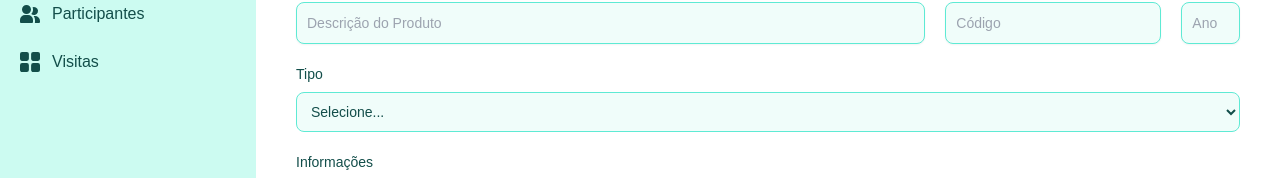
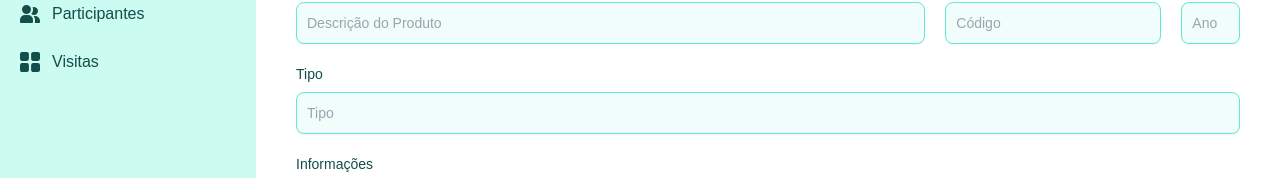
Before and after one commit to RicardoMBregalda/acervo-bitbus, a Vue app in the folder bitbus-frontend/: page /acervo/form in a window 1280 px wide. Shown: the part 174-352 px from the top of the page. Built offline with nearby package versions, Linux system fonts and the light colour scheme.

Commit message:
fix: pequenos fixes para produto

```diff
--- a/bitbus-frontend/src/views/acervo/AcervoForm.vue
+++ b/bitbus-frontend/src/views/acervo/AcervoForm.vue
@@ -64,12 +64,9 @@ async function handleSubmit(data) {
 
             <div class="mb-5 col-span-12">
                 <label for="tipo" class="block mb-2 text-sm font-medium text-teal-900 dark:text-white">Tipo</label>
-                <select id="tipo" v-model="form.tipo"
-                    class="bg-teal-50 border border-teal-300 text-teal-900 text-sm rounded-lg focus:ring-teal-500 focus:border-teal-500 block w-full p-2.5 dark:bg-teal-700 dark:border-teal-600 dark:placeholder-teal-400 dark:text-white dark:focus:ring-teal-500 dark:focus:border-teal-500">
-                    <option value="">Selecione...</option>
-
-
-                </select>
+                <input type="text" id="tipo" v-model="form.tipo"
+                    class="shadow-sm bg-teal-50 border border-teal-300 text-teal-900 text-sm rounded-lg focus:ring-teal-500 focus:border-teal-500 block w-full p-2.5 dark:bg-teal-700 dark:border-teal-600 dark:placeholder-teal-400 dark:text-white dark:focus:ring-teal-500 dark:focus:border-teal-500 dark:shadow-sm-light"
+                    placeholder="Tipo" required />
             </div>
 
             <div class="mb-5 col-span-12">
```
Also changed, not shown: 2 other files (tests, documents, lock files or other folders).
